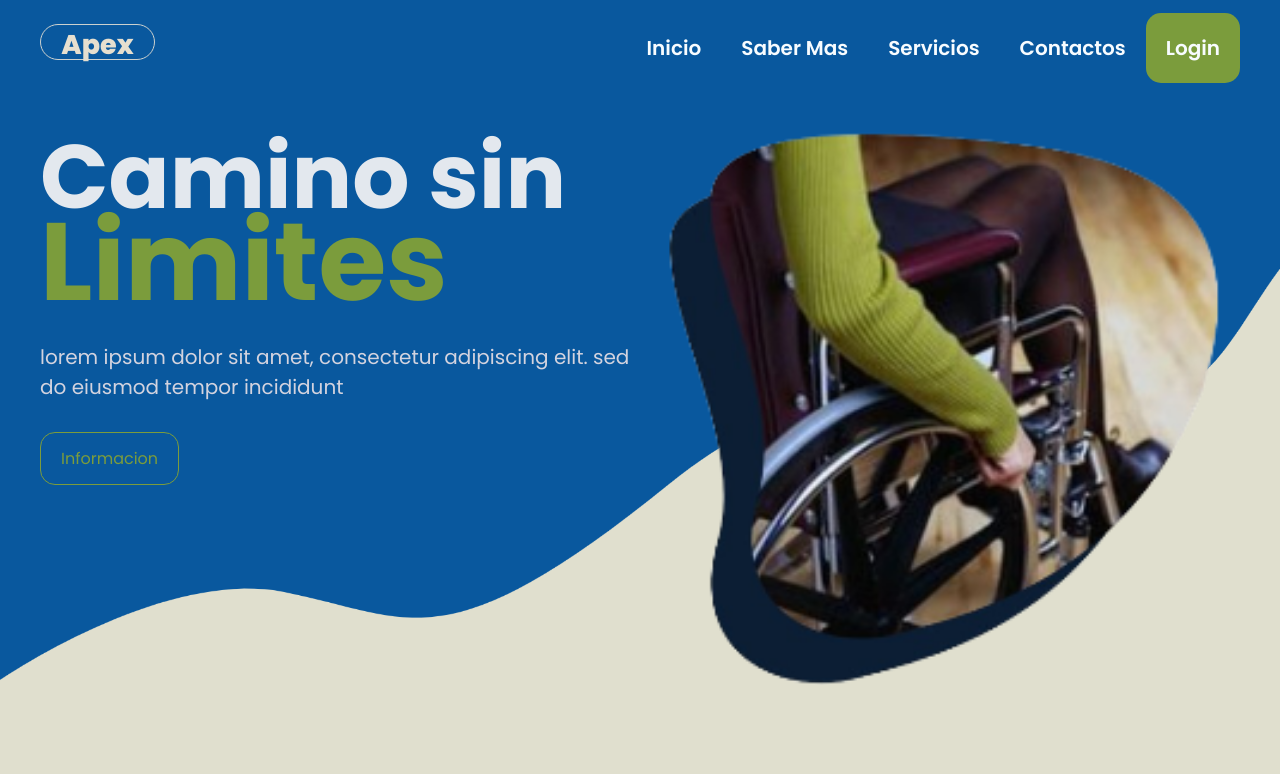
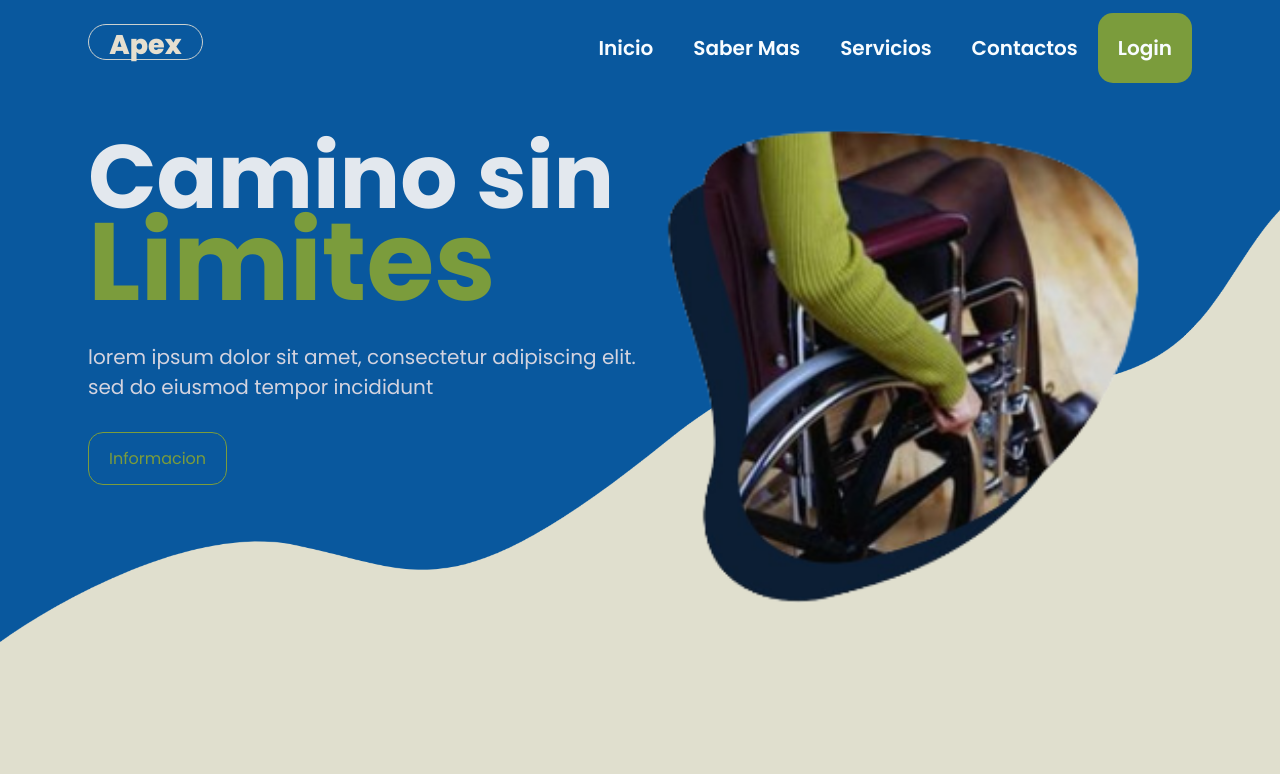
Before and after one commit to apexcsl/csl, a Flask app: page / in a window 1280 px wide. Shown: the top 774 px of the page. Run offline with Flask 3, Linux system fonts and the light colour scheme; parts of the project's set-up code (start-up, migrations or seed data) failed here and were passed over; some libraries are stand-ins or nearby versions.

Commit message:
partialIssuesFixed

```diff
--- a/src/static/css/register.css
+++ b/src/static/css/register.css
@@ -14,6 +14,7 @@
     background-position: top;
     background-size: contain;
     background-repeat: no-repeat;
+
 }
 
 
@@ -195,6 +196,7 @@
 
 
 @media(max-width: 600px){
+
     .container{
         min-width: 280px;
     }
--- a/src/static/css/style.css
+++ b/src/static/css/style.css
@@ -123,7 +123,7 @@
   text-align: center;
 }
 .header-img img{
-  width: 560px;
+  width: 480px;
 }
 .buttons{
   display: flex;
@@ -142,6 +142,18 @@
   background-color: #213e60;
   color: #ccd1cf;
 }
+
+@media(max-width:1296px) {
+  .container {
+    padding: 0 3rem 2rem;
+  }
+  img {
+    max-width: 100%;
+    height: auto;
+    margin-right: 2rem;
+  }
+}
+
 /* para que sea responsi*/
 @media(max-width:991px){
   .menu{
@@ -179,7 +191,6 @@
   }
   .header-img{
       width: 100%;
-      margin:  0 25% 0 25%;
   }
   .header-img img{
       width: 410px;
@@ -224,7 +235,6 @@
   }
   .nos-txt{
       width: 100%;
-      padding-left: 0;
       text-align: center;
   }
   .number{
@@ -468,8 +478,7 @@
  width: 600px;
 }
 .nos-txt{
- width: 50%;
- padding-left: 55px;
+ width: 40%;
 }
 
 .nos-txt p{
--- a/src/templates/home.html
+++ b/src/templates/home.html
@@ -101,7 +101,8 @@
                     </p>
                     <a href="#">saber mas</a>
                 </div>
-                <div class="intro__card">
+
+                <!-- <div class="intro__card">
                     <div class="intro__icon">
                         <i class='bx bx-edit-alt'></i>
                     </div>
@@ -111,7 +112,8 @@
                         sobre el puesto y poder discutir algunos terminos.
                     </p>
                     <a href="#">saber mas</a>
-                </div>
+                </div>  -->
+
             </div>
         </section>
 
--- a/src/templates/index.html
+++ b/src/templates/index.html
@@ -47,7 +47,7 @@
                 {% endif %}
             </ul>
         </nav>
-    </div>
+
 
 
     {% block content %}
@@ -62,7 +62,7 @@
     <br />
     <br />
     <br />
-    <!--pie de pagina-->
+    <!--pie de pagina
     <footer class="footer">
 
         <section class="footer__content">
@@ -119,21 +119,10 @@
             </div>
         </section>
 
-    </footer>
+    </footer>-->
 
+</div>
 
-
-    <script>
-        window.addEventListener('scroll', function() {
-            const headerTxt = document.querySelector('.header-txt');
-            const menu = document.querySelector('.menu');
-            if (window.scrollY > menu.offsetHeight) {
-                headerTxt.classList.add('hidden');
-            } else {
-                headerTxt.classList.remove('hidden');
-            }
-        });
-    </script>
 
 </body>
 </html>
```
